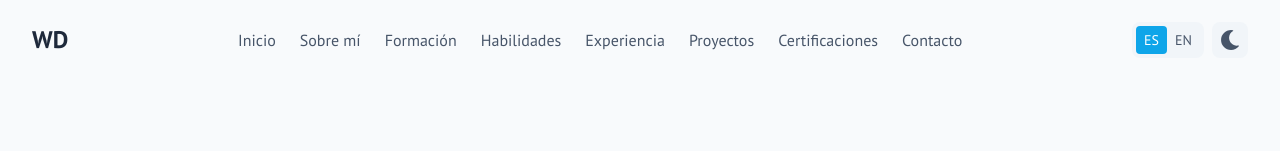
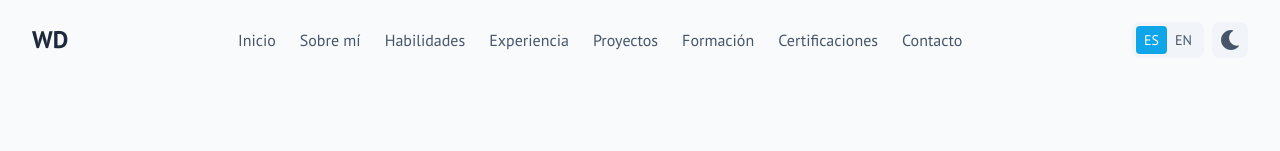
Before and after one commit to Winderiano/Portafolio, a React (Vite) app: page / in a window 1280 px wide. Shown: the top 151 px of the page. Built offline with nearby package versions, Linux system fonts and the light colour scheme.

Commit message:
fix: Menu reorder + force rebuild

```diff
--- a/src/components/Header.jsx
+++ b/src/components/Header.jsx
@@ -21,10 +21,10 @@ export default function Header() {
   const navItems = [
     { key: 'home', href: '#home' },
     { key: 'about', href: '#about' },
-    { key: 'education', href: '#education' },
     { key: 'skills', href: '#skills' },
     { key: 'experience', href: '#experience' },
     { key: 'projects', href: '#projects' },
+    { key: 'education', href: '#education' },
     { key: 'certificates', href: '#certificates' },
     { key: 'contact', href: '#contact' },
   ];
```
